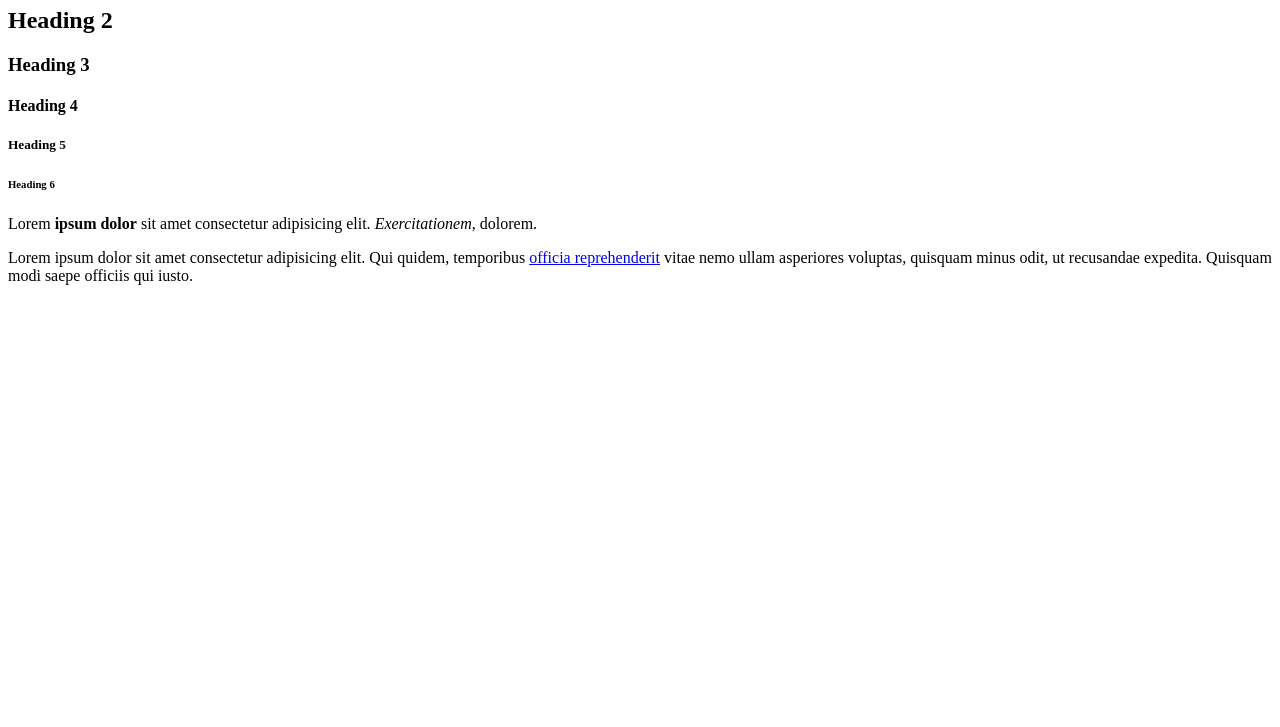
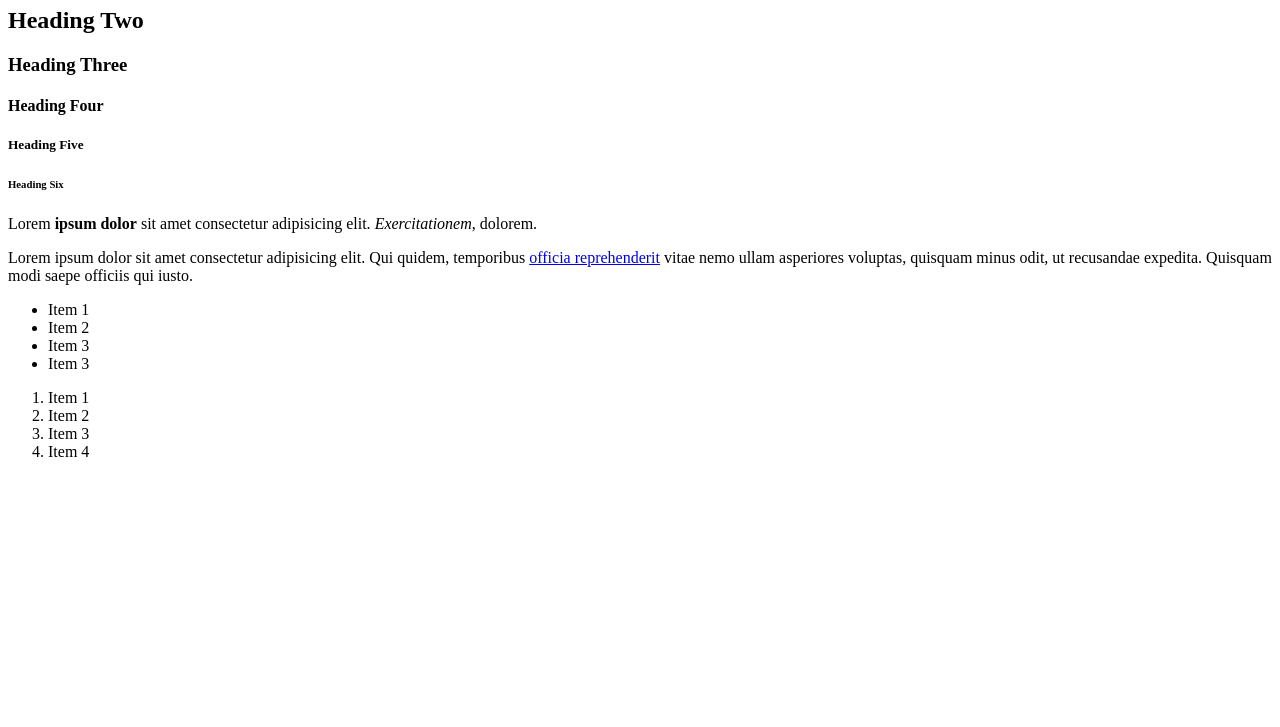
Before and after one commit to pancake-taicho/traversy-html-crash-course-for-asbolute-beginners, a plain HTML site: page index.html in a window 1280 px wide. Shown: the part 73-800 px from the top of the page. Drawn offline with Linux system fonts and the light colour scheme.

Commit message:
added lists

```diff
--- a/index.html
+++ b/index.html
@@ -6,15 +6,31 @@
   </head>
   <body>
     <!-- Headings -->
-    <h1>Heading 1</h1>
-    <h2>Heading 2</h2>
-    <h3>Heading 3</h3>
-    <h4>Heading 4</h4>
-    <h5>Heading 5</h5>
-    <h6>Heading 6</h6>
+    <h1>Heading One</h1>
+    <h2>Heading Two</h2>
+    <h3>Heading Three</h3>
+    <h4>Heading Four</h4>
+    <h5>Heading Five</h5>
+    <h6>Heading Six</h6>
 
     <!-- Paragraphs -->
     <p>Lorem <strong>ipsum dolor</strong> sit amet consectetur adipisicing elit. <em>Exercitationem</em>, dolorem.</p>
     <p>Lorem ipsum dolor sit amet consectetur adipisicing elit. Qui quidem, temporibus <a href="http://google.com" target="_blank">officia reprehenderit</a> vitae nemo ullam asperiores voluptas, quisquam minus odit, ut recusandae expedita. Quisquam modi saepe officiis qui iusto.</p>
+
+    <!-- Lists -->
+    <ul>
+      <li>Item 1</li>
+      <li>Item 2</li>
+      <li>Item 3</li>
+      <li>Item 3</li>
+    </ul>
+
+    <ol>
+      <li>Item 1</li>
+      <li>Item 2</li>
+      <li>Item 3</li>
+      <li>Item 4</li>
+    </ol>
+
   </body>
 </html>
```
